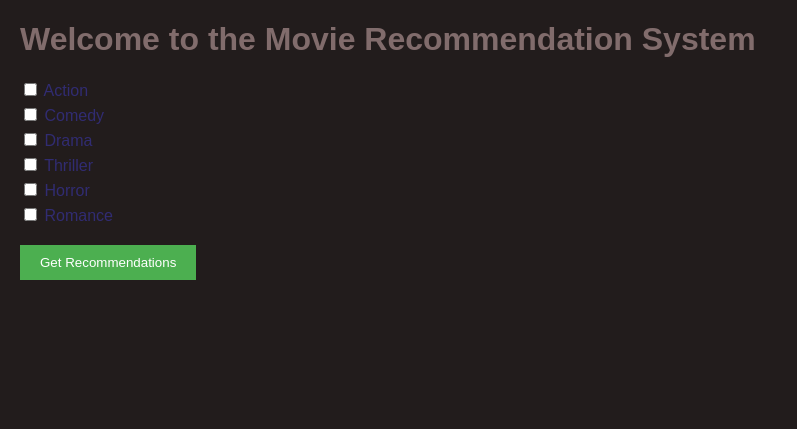
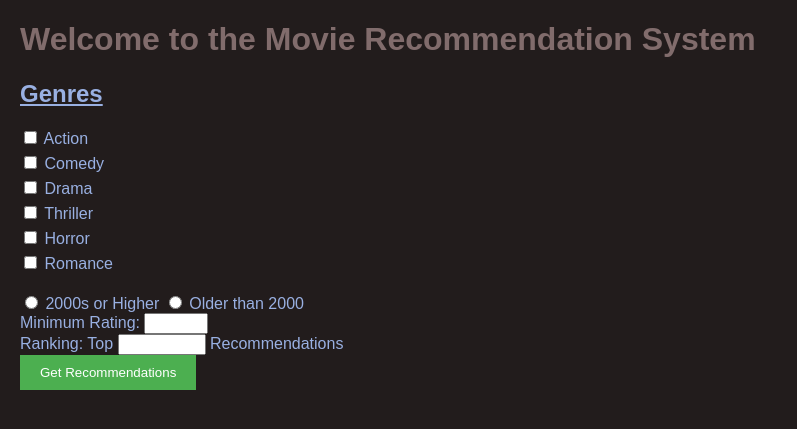
Before and after one commit to Jopem565/RecommendationSystem, a Flask app: page / in a window 1280 px wide. Shown: the top 429 px of the page, without its empty margins (0-797 px from the left). Run offline with Flask 3, Linux system fonts and the light colour scheme.

Commit message:
Movie Recommendation System

```diff
--- a/app.py
+++ b/app.py
@@ -1,30 +1,14 @@
-from flask import Flask, request, render_template
+from flask import Flask, render_template, request
 import pandas as pd
-import numpy as np
-from sklearn.metrics.pairwise import cosine_similarity
 
 app = Flask(__name__)
 
-#Load data by accessing the MovieLens Dataset files
+# Load data
+movies = pd.read_csv('ml-latest-small/movies.csv')
 ratings = pd.read_csv('ml-latest-small/ratings.csv')
-movies = pd.read_csv('ml-latest-small/movies.csv')
 
-
-# Create User-Item Matrix
-user_item_matrix = ratings.pivot(index='userId', columns='movieId', values='rating')
-user_item_matrix = user_item_matrix.fillna(0)
-
-# Calculate Item-Item Similarity
-item_similarity = cosine_similarity(user_item_matrix.T)
-item_similarity_df = pd.DataFrame(item_similarity, index=user_item_matrix.columns, columns=user_item_matrix.columns)
-
-# def predict_ratings(user_id):
-#     user_ratings = user_item_matrix.loc[user_id].values
-#     sim_scores = item_similarity_df.values
-#     weighted_ratings = np.dot(user_ratings, sim_scores)
-#     sum_sim_scores = np.abs(sim_scores).sum(axis=1)
-#     predicted_ratings = weighted_ratings / sum_sim_scores
-#     return predicted_ratings
+# Merge movies and ratings dataframes
+movie_ratings = pd.merge(movies, ratings, on='movieId')
 
 @app.route('/')
 def index():
@@ -33,17 +17,56 @@ def index():
 @app.route('/recommend', methods=['POST'])
 def recommend():
     selected_genres = request.form.getlist('genres')
-    # time_period = request.form['time_period']
-    # if time_period == '2000s_or_higher':
-    #     filtered_movies = movies[movies['year'] >= 2000]
-    # elif time_period == 'older_than_2000':
-    #     filtered_movies = movies[movies['year'] < 2000]
-    # else:
-    #     filtered_movies = movies
+    time_period = request.form.get('time_period')
+    min_rating = request.form.get('min_rating')
+    min_rating = float(min_rating) if min_rating else 0
+    # Default minimum rating to 0 if not provided
+    top_recs = request.form.get('top_recs')
+    top_recs = int(top_recs) if top_recs else 0
+    #Default top recommendations to 0 if not provided
 
-    # Filter movies by selected genres
-    recommended_movies = movies[movies['genres'].str.contains('|'.join(selected_genres))]
-    return render_template('recommend.html', movies=recommended_movies.to_dict(orient='records'))
+    # Initially assign recommended_movies to an empty list
+    recommended_movies = []
+
+    # Filter based on genres
+    if selected_genres:
+        genre_filter = movie_ratings['genres'].str.contains('|'.join(selected_genres))
+    else:
+        genre_filter = pd.Series([True] * len(movie_ratings))
+
+    # Filter based on time period
+    if time_period == '2000s_or_higher':
+        year_filter = movie_ratings['title'].str.extract(r'\((\d{4})\)')[0].astype(float) >= 2000
+    elif time_period == 'older_than_2000':
+        year_filter = movie_ratings['title'].str.extract(r'\((\d{4})\)')[0].astype(float) < 2000
+    else:
+        year_filter = pd.Series([True] * len(movie_ratings))
+
+    # Filter based on rating
+    rating_filter = movie_ratings['rating'] >= min_rating
+
+    # Combine filters
+    combined_filter = genre_filter & year_filter & rating_filter
+    filtered_movies = movie_ratings[combined_filter]
+
+    # Get the top recommended movies
+    if (top_recs == 0):
+        recommended_movies = filtered_movies.drop_duplicates(subset=['movieId']).to_dict(orient='records')
+    else:
+        recommended_movies = filtered_movies.drop_duplicates(subset=['movieId']).head(top_recs).to_dict(orient='records')
+
+    return render_template('recommend.html', movies=recommended_movies)
+
+@app.route('/search', methods=['POST'])
+def search():
+    search_query = request.form.get('search_query', '')
+    search_results = []
+
+    if search_query:
+        # Filter movies based on search query
+        search_results = movies[movies['title'].str.contains(search_query, case=False)].to_dict(orient='records')
+
+    return render_template('recommend.html', search_results=search_results)
 
 if __name__ == '__main__':
     app.run(debug=True)
--- a/static/styles.css
+++ b/static/styles.css
@@ -2,7 +2,7 @@ body {
     font-family: Arial, sans-serif;
     margin: 20px;
     background-color: #221c1c;
-    color: #312c72;
+    color: #99b0e2;
 }
 
 h1 {
--- a/templates/index.html
+++ b/templates/index.html
@@ -8,6 +8,9 @@
   </head>
   <body>
     <h1>Welcome to the Movie Recommendation System</h1>
+
+    <h2><u>Genres</u></h2>
+
     <form action="/recommend" method="post">
       <div class="genre-list">
         <label class="genre-item">
@@ -31,7 +34,7 @@
         <!-- Add more genres as needed -->
     </div>
 
-      <!-- <div class="time-period">
+      <div class="time-period">
         <label>
           <input type="radio" name="time_period" value="2000s or higher">
           2000s or Higher
@@ -40,7 +43,23 @@
           <input type="radio" name="time_period" value="older than 2000">
           Older than 2000
         </label>
-      </div> -->
+      </div>
+
+      <div class="rating-filter">
+
+        <label for="min_rating">Minimum Rating:</label>
+
+        <input type="number" step="0.1" id="min_rating" name="min_rating" min="0" max="5">
+      </div>
+
+      <div class = "toprecs-filter">
+        <label for="top_recs">Ranking: Top </label>
+
+        <input type="number" step="0.1" id="top_recs" name="top_recs" min="10" max="1000">
+
+        <label for="top_recs">  Recommendations</label>
+      </div>
+
       <button type="submit">Get Recommendations</button>
     </form>
   </body>
```
Also changed, not shown: templates/recommend.html (+28 -2 lines), README.md.
